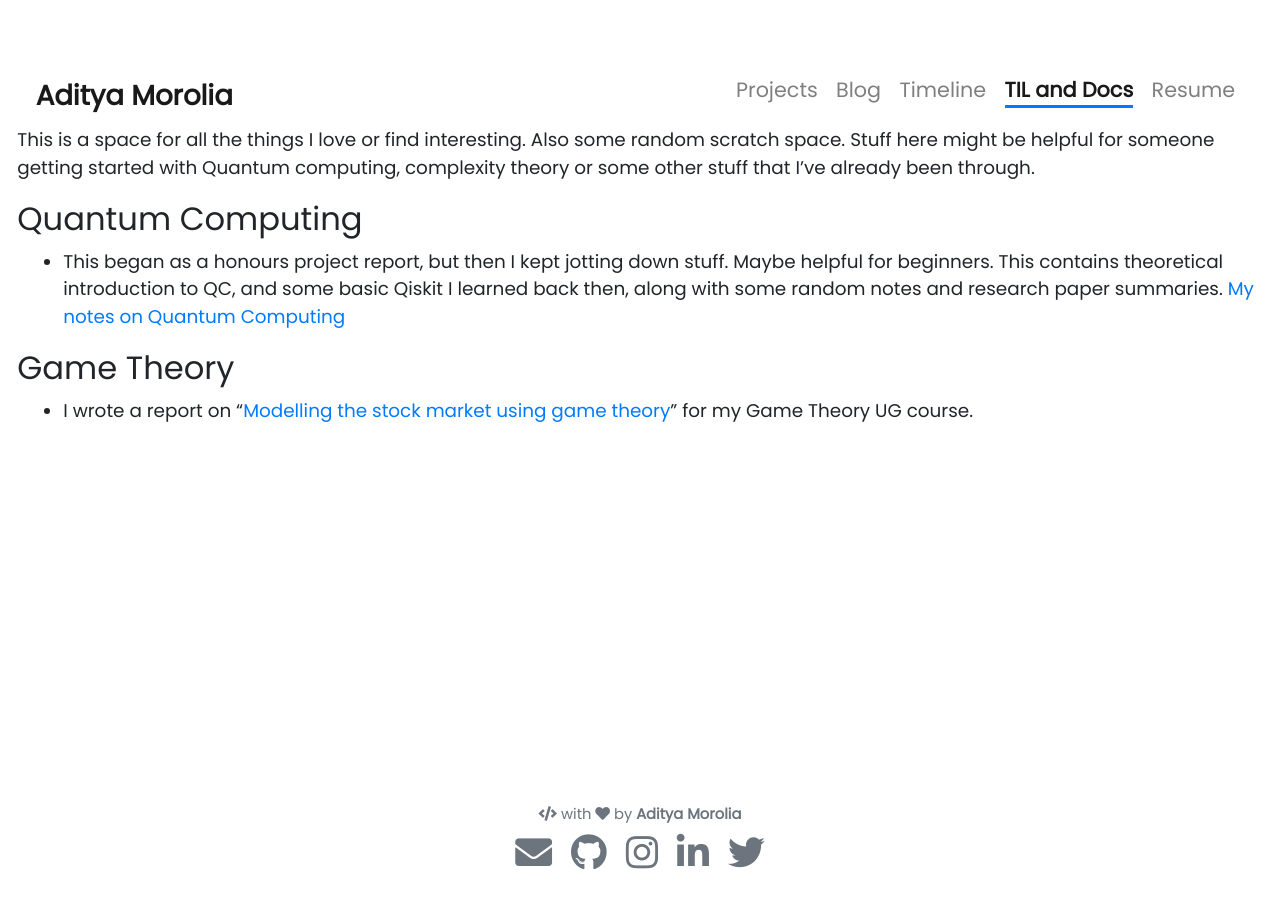
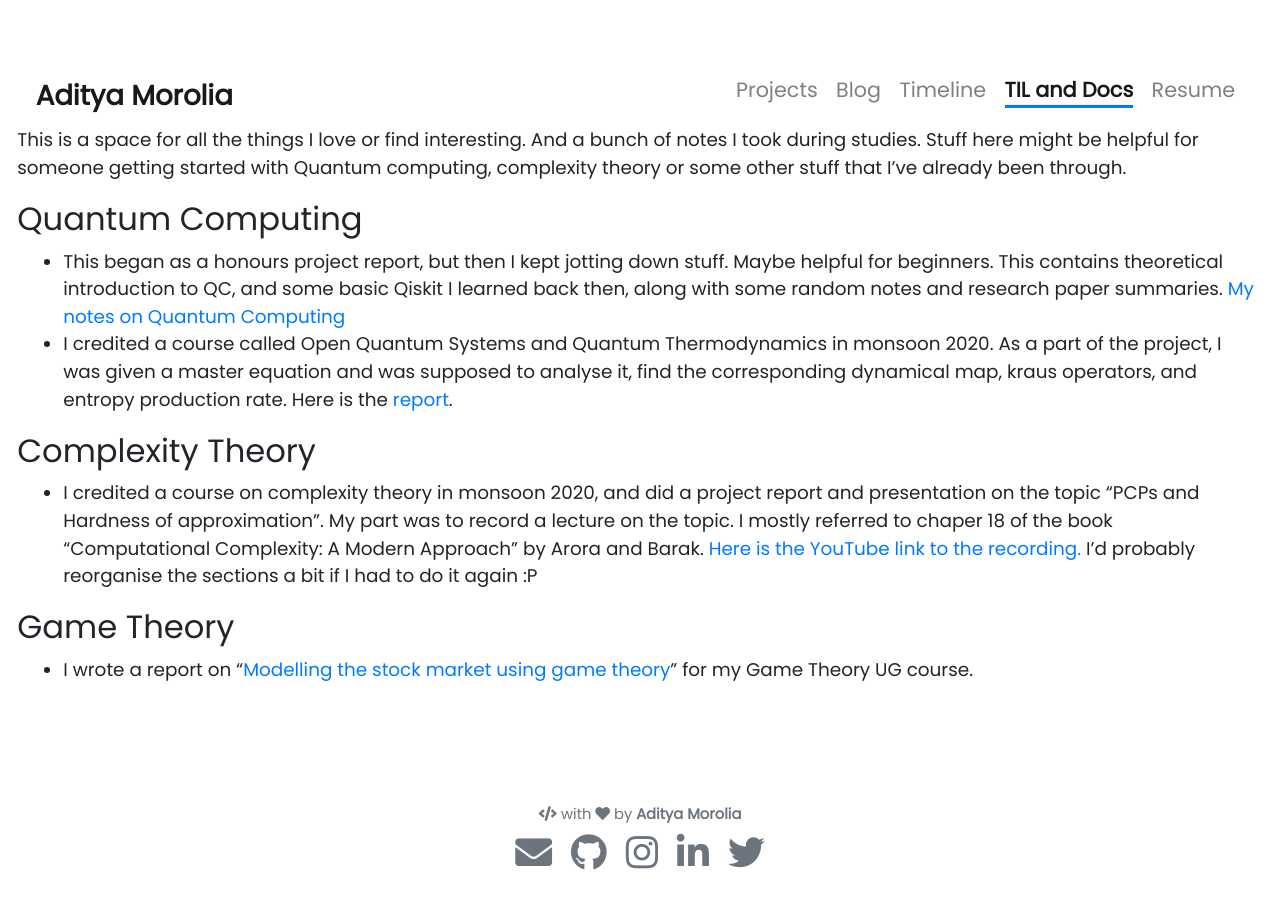
Before and after one commit to TheCharmingSociopath/TheCharmingSociopath.github.io, a Jekyll site: the page built from pages/til.md, in a window 1280 px wide. Built offline with Jekyll 4.4.1, drawn with Linux system fonts in a browser that asks for light colours; nearby versions of some CDN libraries.

Commit message:
added notes

```diff
--- a/pages/til.md
+++ b/pages/til.md
@@ -5,11 +5,15 @@ weight: 4
 permalink: /TIL/
 ---
 
-This is a space for all the things I love or find interesting. Also some random scratch space. Stuff here might be helpful for someone getting started with Quantum computing, complexity theory or some other stuff that I've already been through.
+This is a space for all the things I love or find interesting. And a bunch of notes I took during studies. Stuff here might be helpful for someone getting started with Quantum computing, complexity theory or some other stuff that I've already been through.
 
 ### Quantum Computing
 - This began as a honours project report, but then I kept jotting down stuff. Maybe helpful for beginners. This contains theoretical introduction to QC, and some basic Qiskit I learned back then, along with some random notes and research paper summaries.
 [My notes on Quantum Computing](../assets/documents/Quantum_Notes.pdf)
+- I credited a course called Open Quantum Systems and Quantum Thermodynamics in monsoon 2020. As a part of the project, I was given a master equation and was supposed to analyse it, find the corresponding dynamical map, kraus operators, and entropy production rate. Here is the [report](../assets/documents/Open_Quantum_Systems_Project.pdf).
+
+### Complexity Theory
+- I credited a course on complexity theory in monsoon 2020, and did a project report and presentation on the topic "PCPs and Hardness of approximation". My part was to record a lecture on the topic. I mostly referred to chaper 18 of the book "Computational Complexity: A Modern Approach" by Arora and Barak. [Here is the YouTube link to the recording.](https://youtu.be/zFyy2H_7oOk) I'd probably reorganise the sections a bit if I had to do it again :P
 
 ### Game Theory
 - I wrote a report on "[Modelling the stock market using game theory](../assets/documents/Modelling%20the%20stock%20market%20using%20game%20theory.pdf)" for my Game Theory UG course.
```
Also changed, not shown: README.md (+2 -0 lines), 2 other files.
